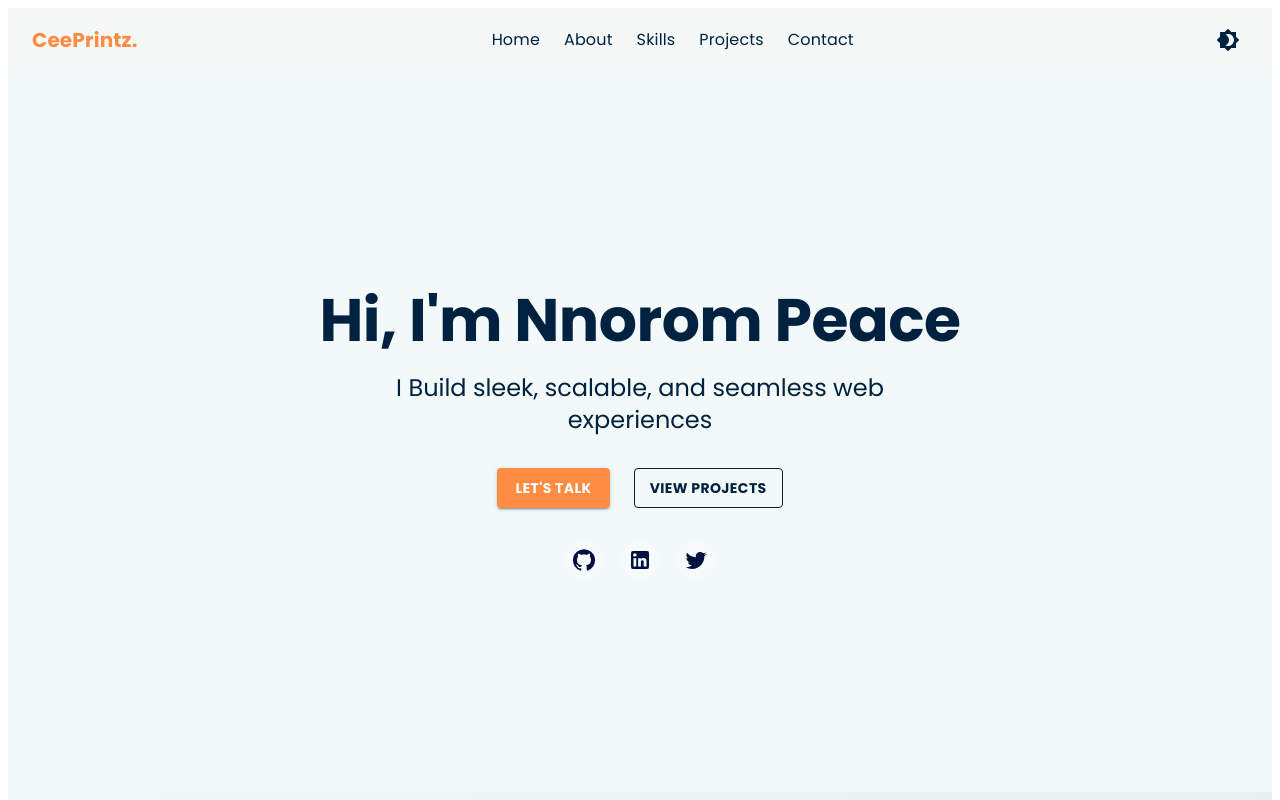
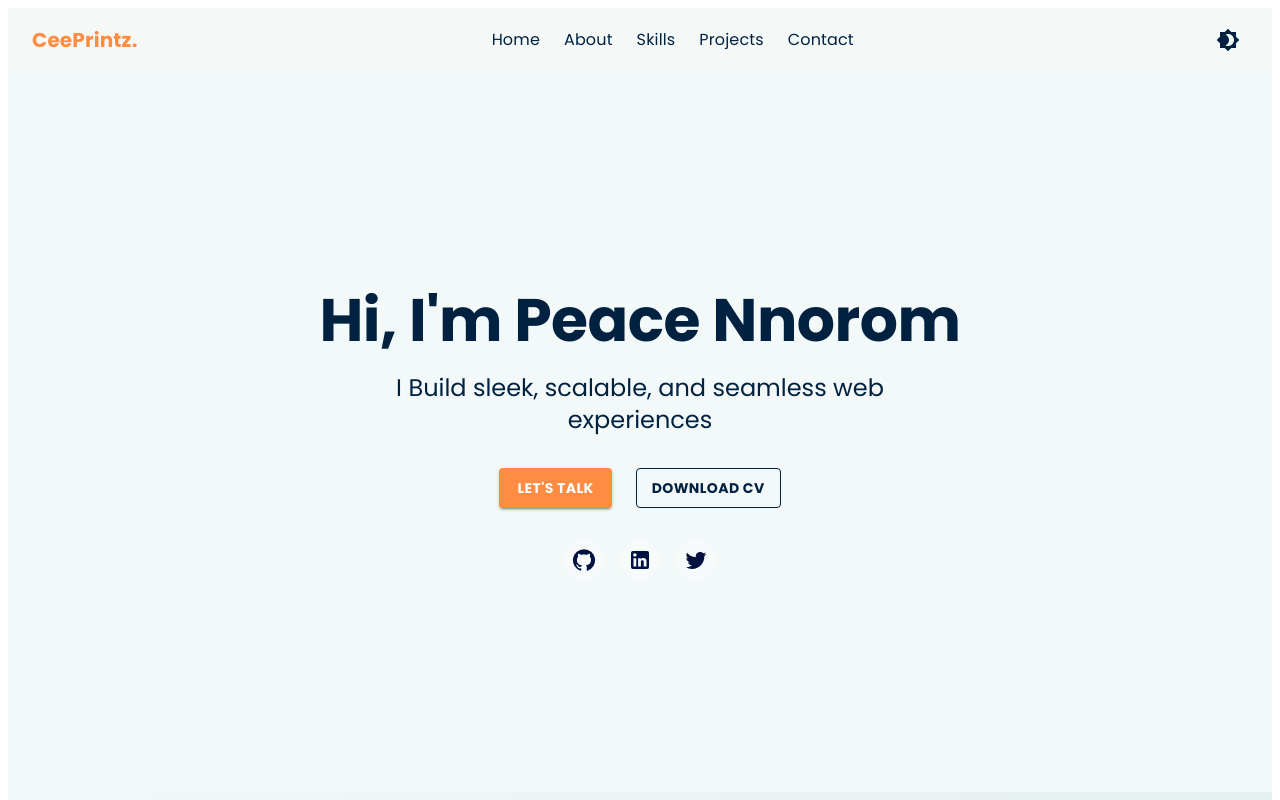
Before and after one commit to PeaceEgo/MyPortfolio, a React (Vite) app: page / in a window 1280 px wide. Shown: the top 800 px of the page. Built offline with nearby package versions, Linux system fonts and the light colour scheme.

Commit message:
email correct abd cv fix

```diff
--- a/src/components/contact.jsx
+++ b/src/components/contact.jsx
@@ -62,6 +62,7 @@ const Contact = ({ isDarkMode }) => {
 
   return (
     <Box
+    id = "contact"
       sx={{
         minHeight: "100vh",
         display: "flex",
@@ -119,9 +120,9 @@ const Contact = ({ isDarkMode }) => {
           <Typography variant="h6" fontWeight="bold" sx={{ mt: 2 }}>
             Email
           </Typography>
-          <Typography fontWeight="bold">nnorompeace14@gmail.com</Typography>
+          <Typography fontWeight="bold">Peace Nnorom</Typography>
           <Link
-            href="mailto:nnorompeace14@gmail.com"
+            href="mailto:oziomannora@gmail.com"
             underline="none"
             sx={{
               mt: 2,
--- a/src/components/hero.jsx
+++ b/src/components/hero.jsx
@@ -46,7 +46,7 @@ const Hero = ({ isDarkMode }) => {
           fontWeight="bold"
           sx={{ fontFamily: "Poppins, sans-serif" }}
         >
-          Hi, I'm Nnorom Peace
+          Hi, I'm Peace Nnorom
         </Typography>
       </motion.div>
 
@@ -79,7 +79,11 @@ const Hero = ({ isDarkMode }) => {
           </Button>
           <Button
   variant="outlined"
-            onClick={() => handleScroll("projects")}
+  component="a"
+  href="/Nnorom_Peace_CV.pdf"
+  download="Nnorom_Peace_CV.pdf"
+  target="_blank"
+  rel="noopener noreferrer"
   sx={{
     borderColor: isDarkMode ? "#FFFFFF" : "#002240",
     color: isDarkMode ? "#FFFFFF" : "#002240",
@@ -91,8 +95,9 @@ const Hero = ({ isDarkMode }) => {
     },
   }}
 >
-            View Projects
+  Download CV
 </Button>
+
         </Stack>
       </motion.div>
 
```
Also changed, not shown: 1 other file (tests, documents, lock files or other folders). Lines whose indentation alone changed are shown as unchanged.
